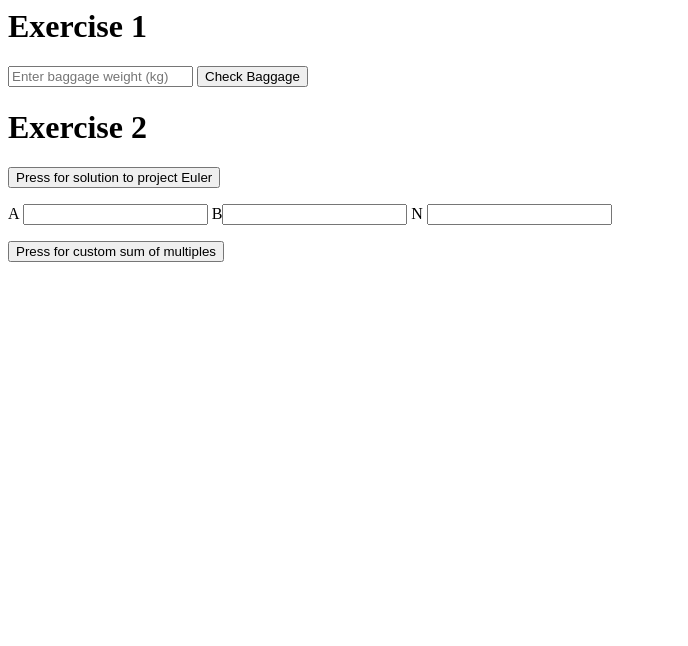
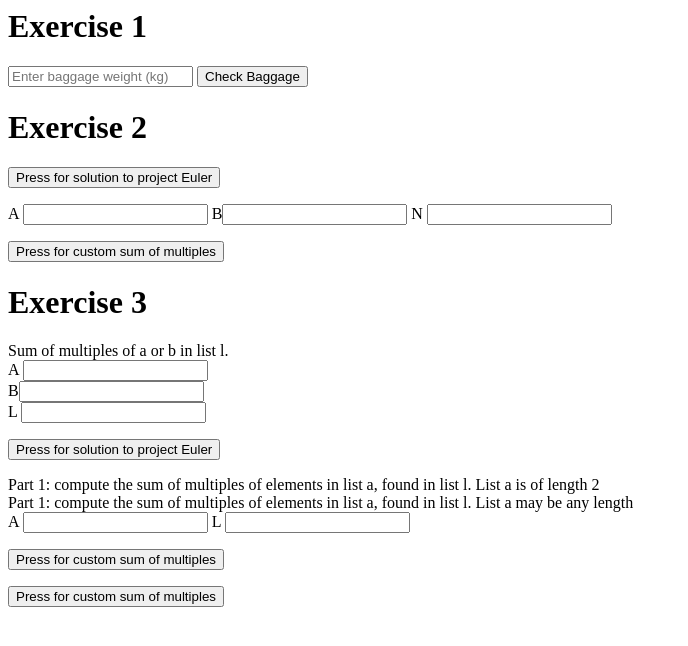
Before and after one commit to Ayush20076564/Programming, a plain HTML site: page CheckBaggage/checkBag.html in a window 1280 px wide. Shown: the whole page, without its empty margins (0-688 px from the left). Drawn offline with Linux system fonts and the light colour scheme.

Commit message:
Excersize 3
 ( Array Functions )

```diff
--- a/CheckBaggage/checkBag.html
+++ b/CheckBaggage/checkBag.html
@@ -2,6 +2,7 @@
     <head>
     <script src="eg1.js"></script>
     <script src="eg2.js"></script>
+    <script src="eg3.js"></script>
     </head>
     <body>
         <h1>Exercise 1</h1>
@@ -25,6 +26,33 @@
 </p>
     <p><button onclick="eulerCustom()">Press for custom sum of multiples</button>
 
+
+        <h1>Exercise 3</h1>
+<p>
+    Sum of multiples of a or b in list l.
+    <br>
+       <label for="a:">A</label> <input type="text" id="a1"><br>
+        <label for="b:">B</label><input type="text" id="b1"><br>
+       <label for="l:">L</label> <input type="text" id="l">
+
+</p>
+    <p><button onclick="listEuler1()">Press for solution to project Euler</button>
+</p>
+
+<p>
+
+    Part 1: compute the sum of multiples of elements in list a, found in list l. List a is of length 2
+    <br>
+    Part 1: compute the sum of multiples of elements in list a, found in list l. List a may be any length
+    <br>
+       <label for="aList:">A</label> <input type="text" id="aList">
+        <label for="mList:">L</label> <input type="text" id="mList">
+
+</p>
+    <p><button onclick="listEuler2()">Press for custom sum of multiples</button>
+    <p><button onclick="listEuler3()">Press for custom sum of multiples</button>
+
+
     </body>
     </body>
 </html>
--- /dev/null
+++ b/CheckBaggage/eg3.js
@@ -0,0 +1,37 @@
+// Returns sum of elements in l that are multiples of a or b
+function listEuler1Sum(a1, b1, l) {
+    return l.filter(x => x % a1 === 0 || x % b1 === 0).reduce((sum, x) => sum + x, 0);
+}
+
+// Returns sum of elements in l that are multiples of any value in array a ( 2 values in aList )
+function listEuler2Sum(aList, mList) {
+    return mList.filter(x => aList.some(y => x % y === 0)).reduce((sum, x) => sum + x, 0);
+}
+
+// Returns sum of elements in l that are multiples of any value in array a (Multiple values in aList)
+function listEuler3Sum(aList, mList) {
+    return mList.filter(x => aList.some(y => x % y === 0)).reduce((sum, x) => sum + x, 0);
+}
+
+
+function listEuler1() {
+    let a = document.getElementById('a1').value;
+    let b = document.getElementById('b1').value;
+    let l = document.getElementById('l').value.split(" ").map(x => parseInt(x));
+    let result = listEuler1Sum(a, b, l);
+    alert('Sum is '  + result);
+}
+
+function listEuler2() {
+    let aList = document.getElementById('aList').value.split(" ").map(x => parseInt(x));
+    let mList = document.getElementById('mList').value.split(" ").map(x => parseInt(x));
+    let result = listEuler2Sum(aList, mList);
+    alert(' sum of the values is ' + result);
+}
+
+function listEuler3() {
+    let aList = document.getElementById('aList').value.split(" ").map(x => parseInt(x));
+    let mList = document.getElementById('mList').value.split(" ").map(x => parseInt(x));
+    let result = listEuler3Sum(aList, mList);
+    alert('SUm of the multiple of Values is ' + result);
+}
```
Also changed, not shown: CheckBaggage/Demo.html (added, +16 -0 lines).
